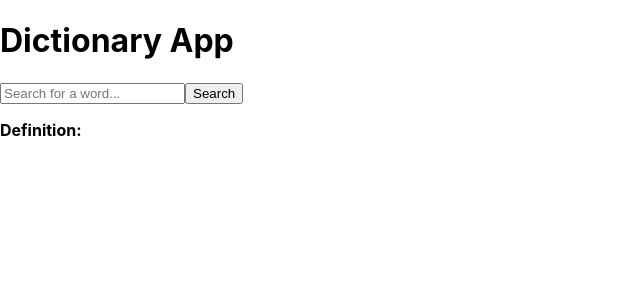
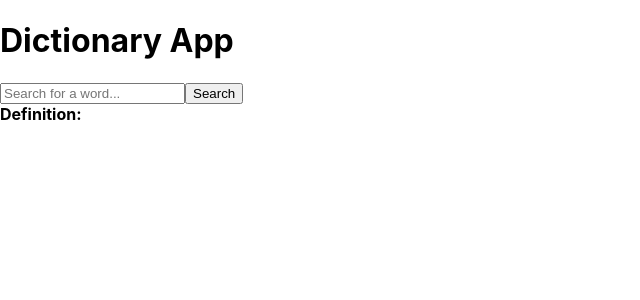
Before and after one commit to vinthis45/DictionaryApp, a React (Create React App) app in the folder xdictionary/: page / in a window 1280 px wide. Shown: the top 300 px of the page, without its empty margins (0-640 px from the left). Built offline with nearby package versions, Linux system fonts and the light colour scheme.

Commit message:
final commit

```diff
--- a/xdictionary/src/App.js
+++ b/xdictionary/src/App.js
@@ -15,11 +15,12 @@ function App() {
     const foundWord = initialDictionary.find(entry =>
       entry.word.toLowerCase() === searchTerm.toLowerCase()
     );
-    setSearchResult(foundWord ? foundWord.meaning : <strong> Word not found in the dictionary.</strong>);
+    setSearchResult(foundWord ? foundWord.meaning : "Word not found in the dictionary.");
 
   };
 
   return (
+    <>
       <div>
         <h1>Dictionary App</h1>
         <input
@@ -30,14 +31,15 @@ function App() {
           onChange={(e) => setSearchTerm(e.target.value)}
         />
         <button onClick={handleSearch}>Search</button>
+      </div>
       <div>
-        <p><strong>Definition:</strong></p>
+        <strong>Definition:</strong>
         {searchResult &&
           <p><strong>{searchResult}</strong></p>
         }
 
       </div>
-    </div>
+    </>
   );
 }
 
```
Lines whose indentation alone changed are shown as unchanged.
